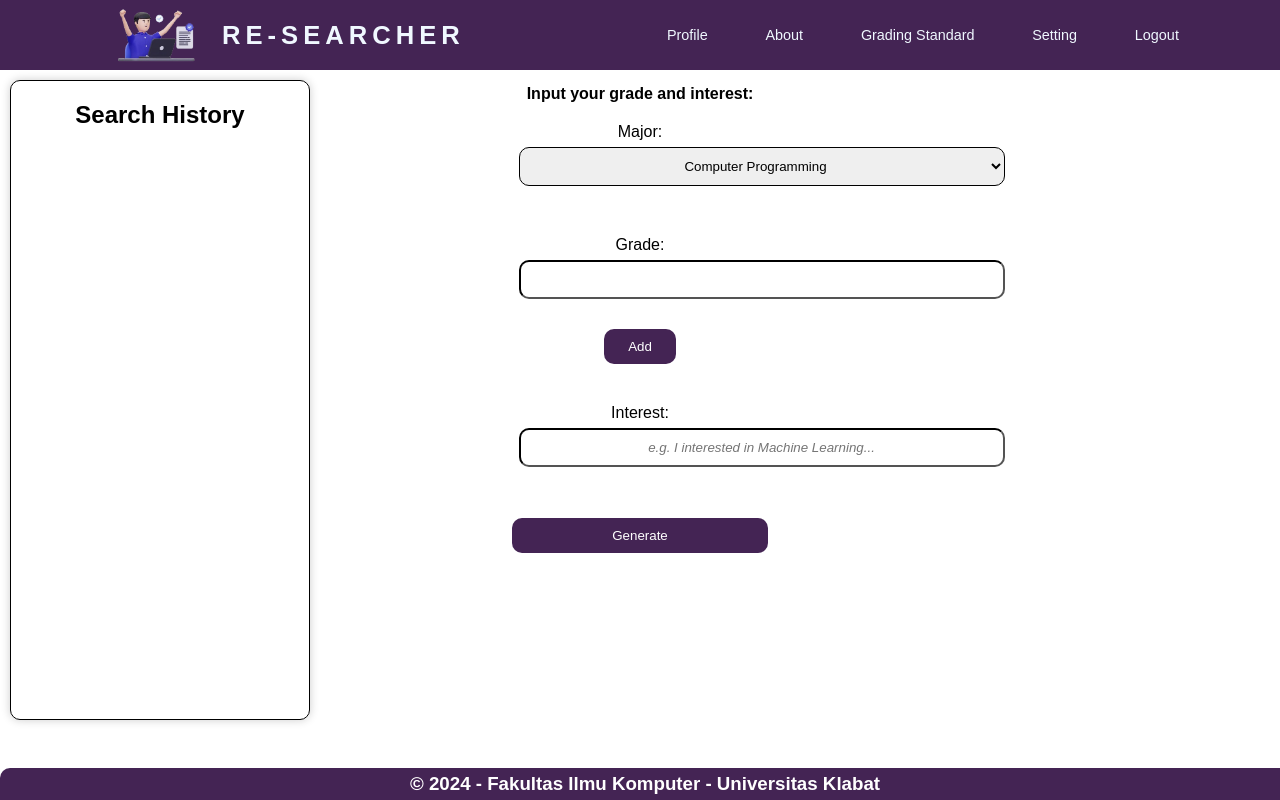
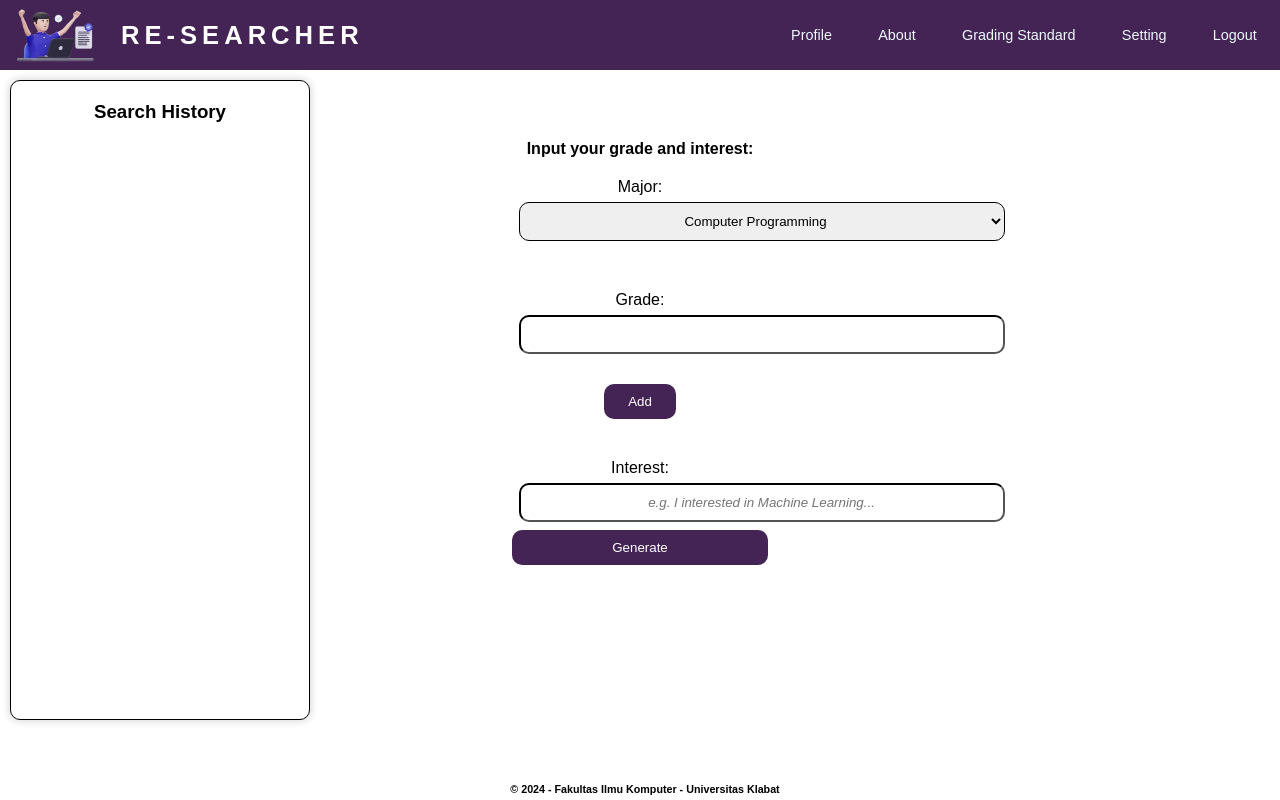
Before and after one commit to anjelitakaminang/RE-SEARCHER, a PHP site: page /home.php in a window 1280 px wide. Run offline with PHP 8.4, Linux system fonts and the light colour scheme; the visitor is signed in with stand-in values (Sample User, id 1).

Commit message:
new commit

```diff
--- a/PAGES/css/home.css
+++ b/PAGES/css/home.css
@@ -6,21 +6,20 @@
 body{
   font-family: 'Monserrat', sans-serif;
   overflow-x: hidden;
-  align-items: center;
   text-align: center;
 }
 
 nav{
   display: flex;
   background-color: #442454;
-  justify-content: space-around;
-  color:aliceblue;
+  justify-content: space-between;
+  color:white;
   height: 70px;
   align-items: center;
 }
 
 nav .header {
-  justify-content: space-around;
+  justify-content: space-between;
   display: flex;
   letter-spacing: 5px;
   align-items: center;
@@ -36,7 +35,7 @@ nav ul{
   display: flex;
   list-style: none;
   width: 40%;
-  justify-content: space-between;
+  justify-content: space-around;
 }
 
 nav ul li a {
@@ -113,33 +112,41 @@ nav ul li a:hover{
 @media screen and (max-width: 768px){
   .menu-toggle{
       display: flex;
+      z-index: 2;
   }
   nav ul{
       position: absolute;
       right: 0;
       top: 0;
-      width: 50%;
+      width: 20%;
       height: 100vh;
       flex-direction: column;
       align-items: center;
       justify-content: space-evenly;
       background-color: #442454;
-      z-index: -1;
+      z-index: 1;
       transform: translateX(100%);
       transition: all 1s;
+      opacity: 0;
+  }
+  nav{
+    justify-content: space-around;
+  }
+  .header{
+    z-index: 2;
   }
 }
 
 nav ul.slide{
   transform: translateX(0);
+  opacity: 1;
 }
 
 
 
-
 footer {
-  background-color: #442454;
-  color: white;
+  background-color: white;
+  color: black;
   text-align: center;
   padding: 5px;
   position: fixed;
@@ -155,11 +162,11 @@ footer {
 .container{
   position: relative;
   margin-top: 70px;
-  height: 288px;
+  height: 300px;
   display: flex;
   flex-direction: column;
   align-items: center;
-  justify-content: center;
+  justify-content: space-around;
   }
 
 
@@ -183,6 +190,7 @@ footer {
   border-radius: 10px;
   cursor: pointer;
   width: 30%;
+  align-items: right;
 }
 .form-row2 {
   height: 100px;
@@ -198,7 +206,6 @@ h1 {
 label {
   display: block;
   margin-bottom: 6px;
-  text-align: center;
 }
 
 select{
@@ -239,7 +246,6 @@ button {
   border-radius: 10px;
   cursor: pointer;
   width: 20%;
-  justify-content: right;
 }
 
 button:hover {
--- a/PAGES/home.php
+++ b/PAGES/home.php
@@ -36,7 +36,7 @@ if(!isset($_SESSION['user'])) {
     </nav>
 
     <footer>
-        <h3>© 2024 - Fakultas Ilmu Komputer - Universitas Klabat</h3>
+        <h6>© 2024 - Fakultas Ilmu Komputer - Universitas Klabat</h6>
     </footer>
     </div>
     <div id="root"></div>
@@ -82,7 +82,7 @@ if(!isset($_SESSION['user'])) {
 			</form>
 
 			<div class="sidebar">
-					<h2>Search History</h2>
+					<h3>Search History</h3>
 					<ul id="searchHistory">
 						<!-- Previous searches will be displayed here -->
 					</ul>
--- a/PAGES/js/script.js
+++ b/PAGES/js/script.js
@@ -3,4 +3,4 @@ const nav = document.querySelector('nav ul');
 
 menuToggle.addEventListener('click', function (){
     nav.classList.toggle('slide');
-})
+});
```
Also changed, not shown: PAGES/css/login.css (line endings or trailing spaces).
